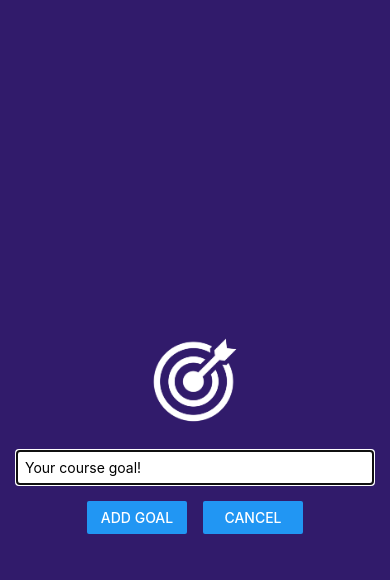
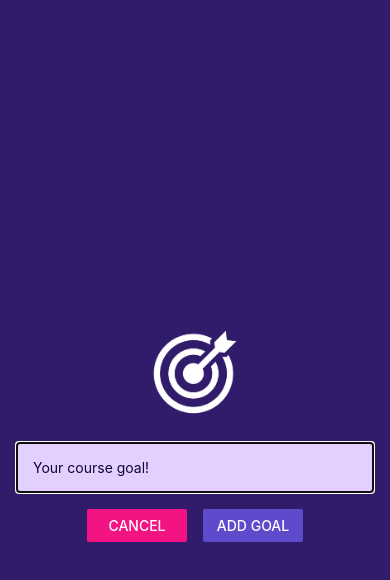
Before and after one commit to PBasham/RNCourse, a React Native app: screen / in a window 390 px wide. Both pictures are taken after a click on the button "ADD NEW GOAL". Shown: the top 580 px of the page. Built offline with nearby package versions, Linux system fonts and the light colour scheme.

Commit message:
added more styling to app, finished practice project

```diff
--- a/App.js
+++ b/App.js
@@ -45,9 +45,11 @@ export default function App() {
     // === Functions END === //
 
     return (
+        <>
+            <StatusBar style="light" />
             <View style={styles.appContainer}>
-            <Button title="Add New Goal" color="#5e0acc" onPress={startAddGoalHandler}/>
-            <GoalInput visible={modalIsVisable} onAddGoal={addGoalHandler} onCancel={endAddGoalHandler}/>
+                <Button title="Add New Goal" color="#ceb5ef" onPress={startAddGoalHandler} />
+                <GoalInput visible={modalIsVisable} onAddGoal={addGoalHandler} onCancel={endAddGoalHandler} />
                 <View style={styles.goalsContainer}>
                     <FlatList
                         data={courseGoals}
@@ -66,6 +68,7 @@ export default function App() {
                     />
                 </View>
             </View>
+        </>
     );
 }
 
--- a/app.json
+++ b/app.json
@@ -5,6 +5,7 @@
     "version": "1.0.0",
     "orientation": "portrait",
     "icon": "./assets/icon.png",
+    "backgroundColor": "#1e085a",
     "userInterfaceStyle": "light",
     "splash": {
       "image": "./assets/splash.png",
--- a/components/GoalInput.js
+++ b/components/GoalInput.js
@@ -28,10 +28,10 @@ export const GoalInput = (props) => {
                 <TextInput style={styles.textInput} placeholder="Your course goal!" value={enteredGoalText} onChangeText={goalInputHandler} />
                 <View style={styles.buttonContainer}>
                     <View style={styles.button}>
-                        <Button title="Add Goal" onPress={addGoalHandler} />
+                        <Button title="Cancel" onPress={props.onCancel} color="#f31382" />
                     </View>
                     <View style={styles.button}>
-                        <Button title="Cancel" onPress={props.onCancel}/>
+                        <Button title="Add Goal" onPress={addGoalHandler} color="#5e4bcc" />
                     </View>
                 </View>
             </View>
@@ -55,10 +55,11 @@ const styles = StyleSheet.create({
     },
     textInput: {
         borderWidth: 1,
-        borderColor: "#cccccc",
+        borderColor: "#e4d0ff",
+        backgroundColor: "#e4d0ff",
+        color: "#120438",
         width: "100%",
-        padding: 8,
-        backgroundColor: "#fff",
+        padding: 16,
     },
     buttonContainer: {
         marginTop: 16,
```
Lines whose indentation alone changed are shown as unchanged.
